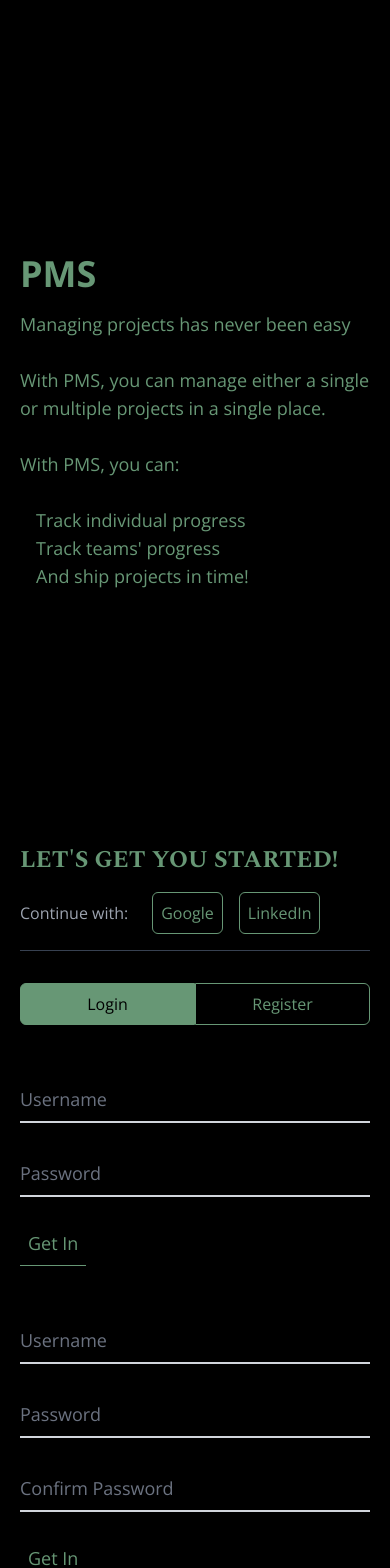
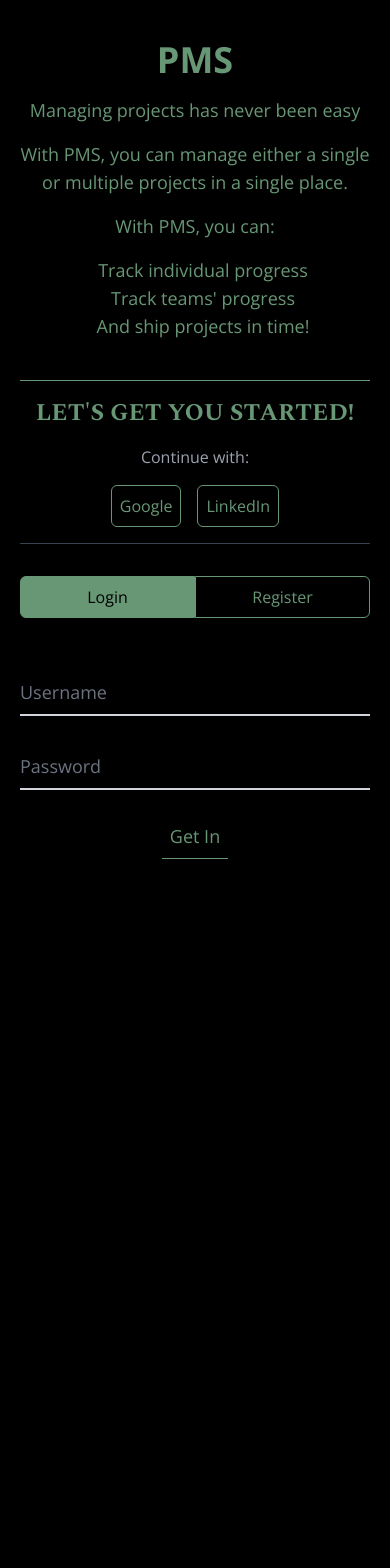
Before and after one commit to alain-kubwayo/pms, a React (Create React App) app: page / in a window 390 px wide. Shown: the top 1568 px of the page. After the commit the page ends 899 px from the top, so only its background shows below. Built offline with nearby package versions, Linux system fonts and the light colour scheme.

Commit message:
feat: work on mobile responsiveness and refactor code

```diff
--- a/src/components/auth/LoginForm.jsx
+++ b/src/components/auth/LoginForm.jsx
@@ -3,7 +3,7 @@ import InputField from "../common/InputField";
 
 const LoginForm = () => {
     return (
-        <form className="mt-12 text-lg">
+        <form className="flex flex-col mt-12 text-lg">
             <InputField
                 type="text"
                 placeholder="Username"
@@ -14,7 +14,7 @@ const LoginForm = () => {
             />
             <DefaultButton
                 description="Get In"
-                customClasses="border-b !border-tertiary hover:bg-tertiary hover:text-black hover:rounded-md"
+                customClasses="self-center lg:self-start lg:mx-none border-b !border-tertiary hover:bg-tertiary hover:text-black hover:rounded-md"
             />
         </form>
     );
--- a/src/components/auth/RegisterForm.jsx
+++ b/src/components/auth/RegisterForm.jsx
@@ -18,7 +18,7 @@ const RegisterForm = () => {
             />
             <DefaultButton
                 description="Get In"
-                customClasses="border-b !border-tertiary hover:bg-tertiary hover:text-black hover:rounded-md"
+                customClasses="self-center lg:self-start border-b !border-tertiary hover:bg-tertiary hover:text-black hover:rounded-md"
             />
         </form>
     );
--- /dev/null
+++ b/src/components/welcome/Description.jsx
@@ -0,0 +1,19 @@
+const Description = () => {
+    return (
+        <div class="text-center lg:text-left">
+            <h1 className="mb-4 text-4xl font-extrabold text-center text-tertiary lg:text-left">PMS</h1>
+            <div className="space-y-4 text-lg text-tertiary lg:space-y-7">
+                <p>Managing projects has never been easy</p>
+                <p>With PMS, you can manage either a single or multiple projects in a single place.</p>
+                <p>With PMS, you can:</p>
+                <ul className="pl-4">
+                    <li>Track individual progress</li>
+                    <li>Track teams' progress</li>
+                    <li>And ship projects in time!</li>
+                </ul>
+            </div>
+        </div>
+    );
+}
+
+export default Description;
--- a/src/pages/Welcome.jsx
+++ b/src/pages/Welcome.jsx
@@ -2,29 +2,18 @@ import LoginForm from "../components/auth/LoginForm";
 import RegisterForm from "../components/auth/RegisterForm";
 import DefaultButton from "../components/common/DefaultButton";
 import Heading from "../components/common/Heading";
+import Description from "../components/welcome/Description";
 
 const Welcome = () => {
     return (
-        <div className="grid items-center justify-center grid-cols-1 sm:grid-cols-2 gap-x-40 grid-rows-[100vh]">
-            <div>
-                <h1 className="mb-4 text-4xl font-extrabold text-tertiary">PMS</h1>
-                <div className="text-lg text-tertiary space-y-7">
-                    <p>Managing projects has never been easy</p>
-                    <p>With PMS, you can manage either a single or multiple projects in a single place.</p>
-                    <p>With PMS, you can:</p>
-                    <ul className="pl-4">
-                        <li>Track individual progress</li>
-                        <li>Track teams' progress</li>
-                        <li>And ship projects in time!</li>
-                    </ul>
-                </div>
-            </div>
+        <div className="grid items-center justify-center w-full grid-cols-1 py-10 mx-auto lg:h-screen lg:py-0 md:w-4/5 gap-y-10 lg:grid-cols-2 md:gap-x-20">
+            <Description />
             <div>
                 <Heading
                     description="Let's get you started!"
-                    customClasses="mb-4 text-2xl font-bold uppercase text-tertiary font-secondary"
+                    customClasses="text-center lg:text-left mb-4 text-2xl font-bold uppercase text-tertiary font-secondary border-t lg:border-none border-tertiary pt-4 lg:pt-0"
                 />
-                <div className="flex items-center pb-4 border-b border-gray-700 gap-x-6">
+                <div className="flex flex-col items-center pb-4 border-b border-gray-700 gap-y-4 lg:flex-row gap-x-2 xl:gap-x-6">
                     <span className="text-gray-400">Continue with: </span>
                     <div className="space-x-4">
                         <DefaultButton
@@ -48,7 +37,7 @@ const Welcome = () => {
                     />
                 </div>
                 <LoginForm />
-                <RegisterForm />
+                {/* <RegisterForm /> */}
             </div>
 
         </div>
```
